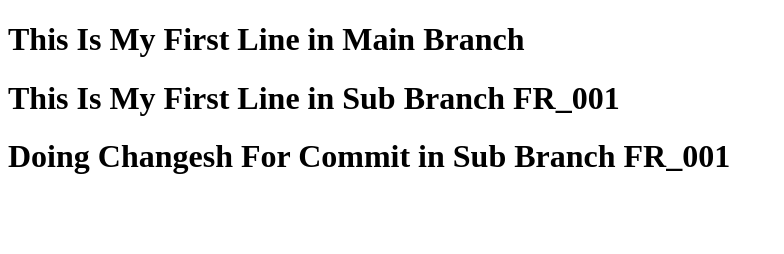
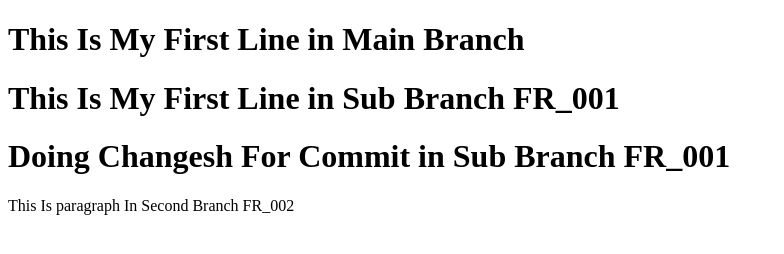
Before and after one commit to satishwankhede/First_Repo, a plain HTML site: page index.html in a window 1280 px wide. Shown: the whole page, without its empty margins (0-784 px from the left). Drawn offline with Linux system fonts and the light colour scheme.

Commit message:
this is para  change in 3rd branch

```diff
--- a/index.html
+++ b/index.html
@@ -11,6 +11,9 @@
     <h1>Doing  Changesh For Commit in Sub Branch FR_001</h1>
 
 
+    <p>This Is paragraph In Second Branch FR_002</p>
+
+
 
 </body>
 </html>
```
